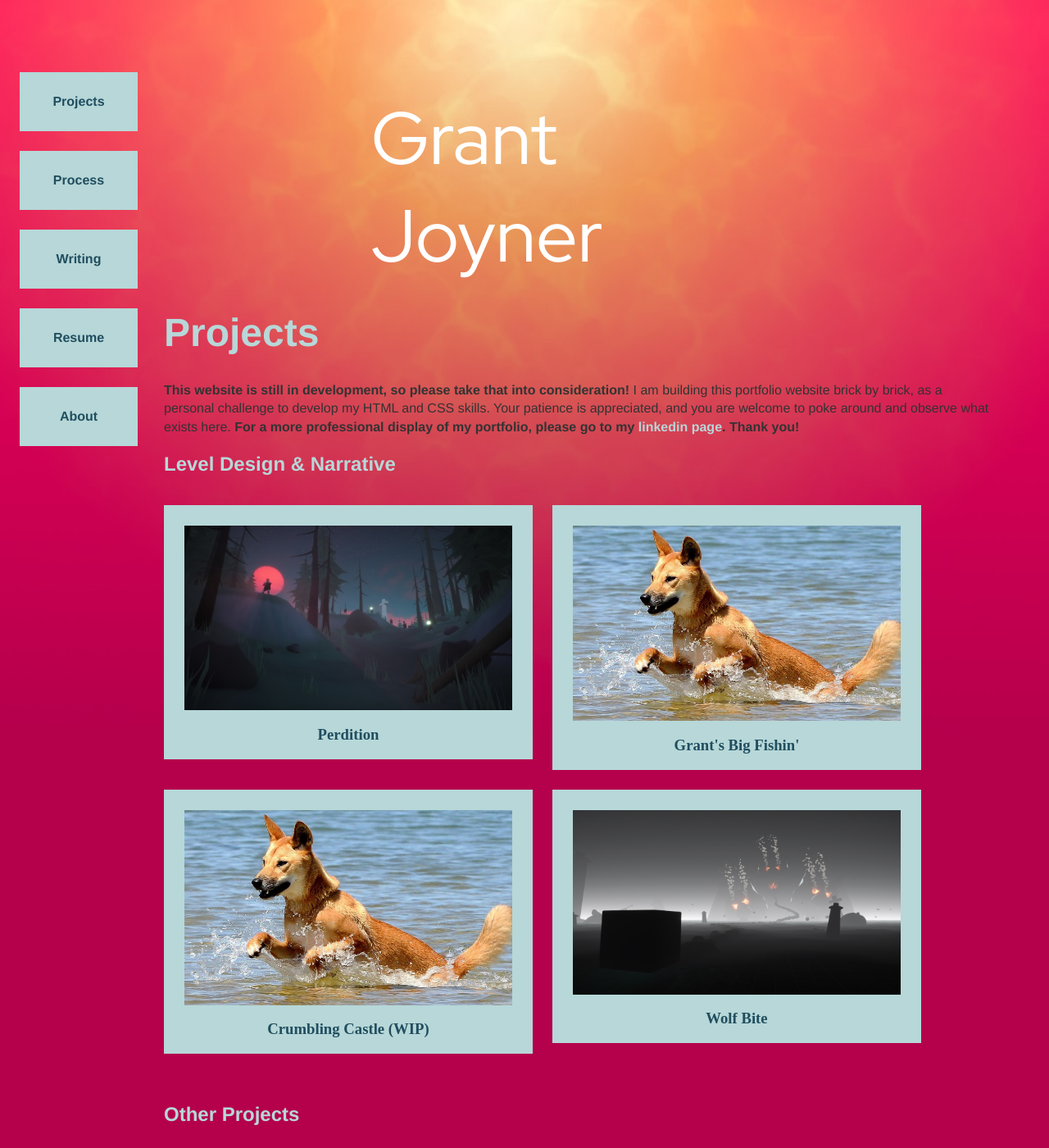
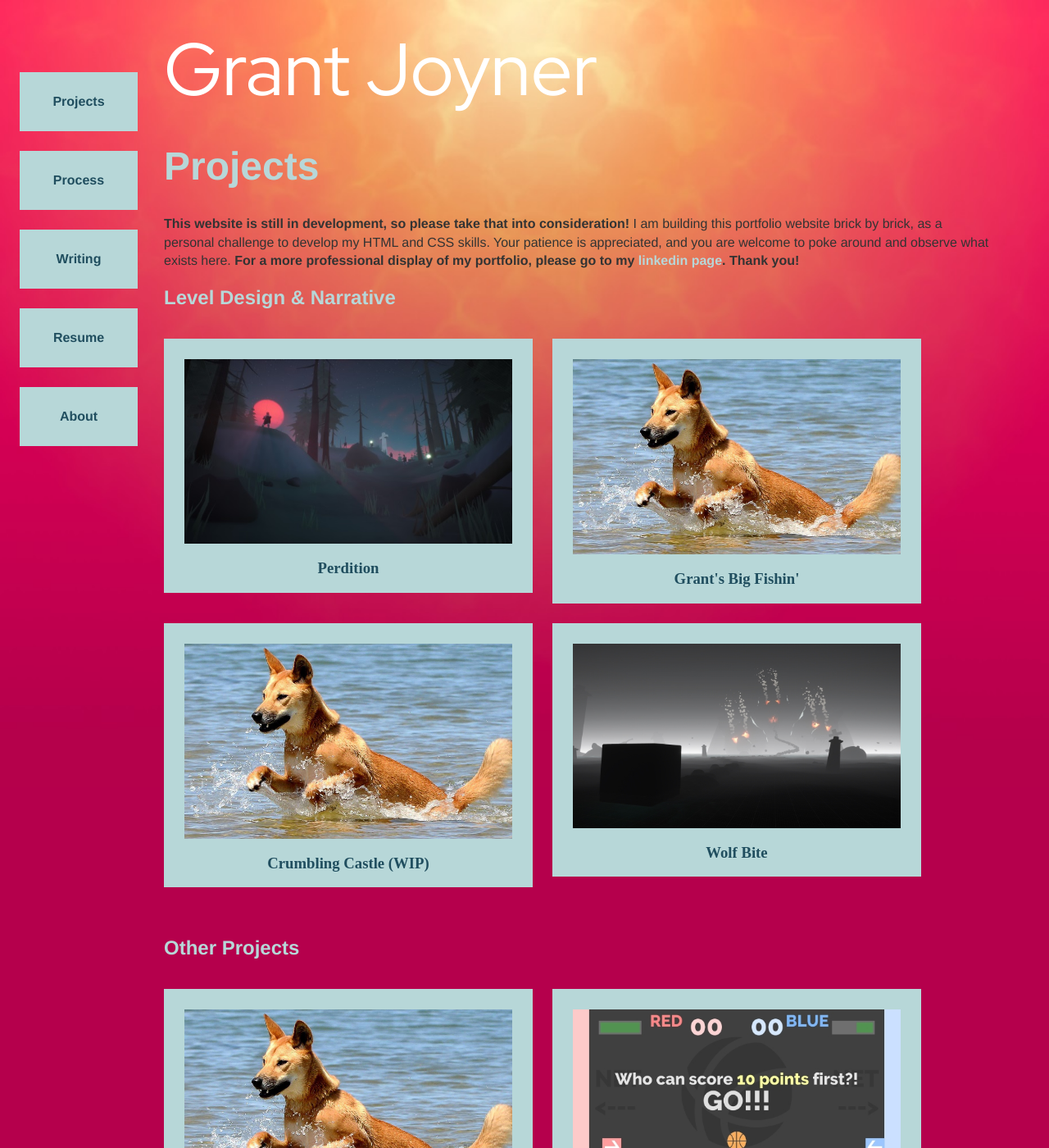
Before and after one commit to digigrant/digigrant.github.io, a Jekyll site: the page built from index.html, in a window 1280 px wide and 1400 px high. Shown: the whole window at 82% size. Built offline with Jekyll 4.4.1, drawn with Linux system fonts in a browser that asks for light colours.

Commit message:
Update main.scss

```diff
--- a/_sass/main.scss
+++ b/_sass/main.scss
@@ -53,26 +53,8 @@ nav
 
 .logo
 {
-    width: 40%;
-    padding-top: 8.28%;
-    position: relative;
-
     margin-top: 24px;
-    margin-left: 25%;
-    margin-right: 25%;
     margin-bottom: 24px;
-
-    img
-    {
-        width: 100%;
-        height: 100%;
-        position: absolute;
-
-        top: 0;
-        left: 0;
-        bottom: 0;
-        right: 0;
-    }
 }
 
 h1
```
